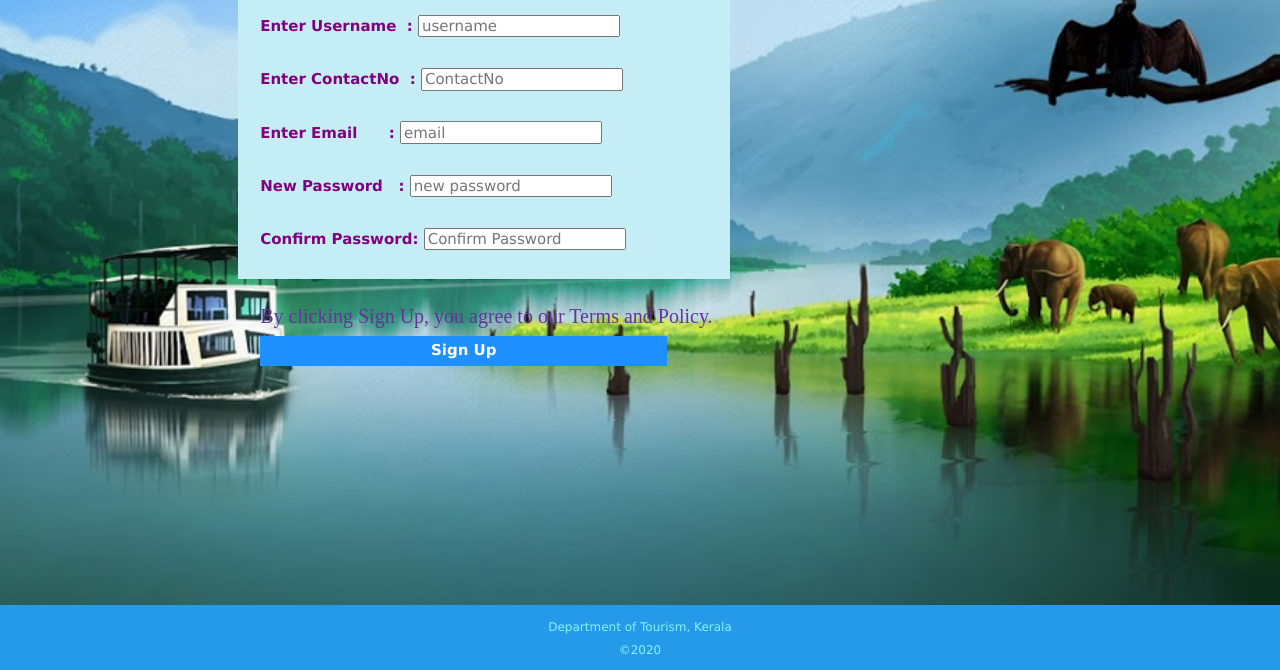
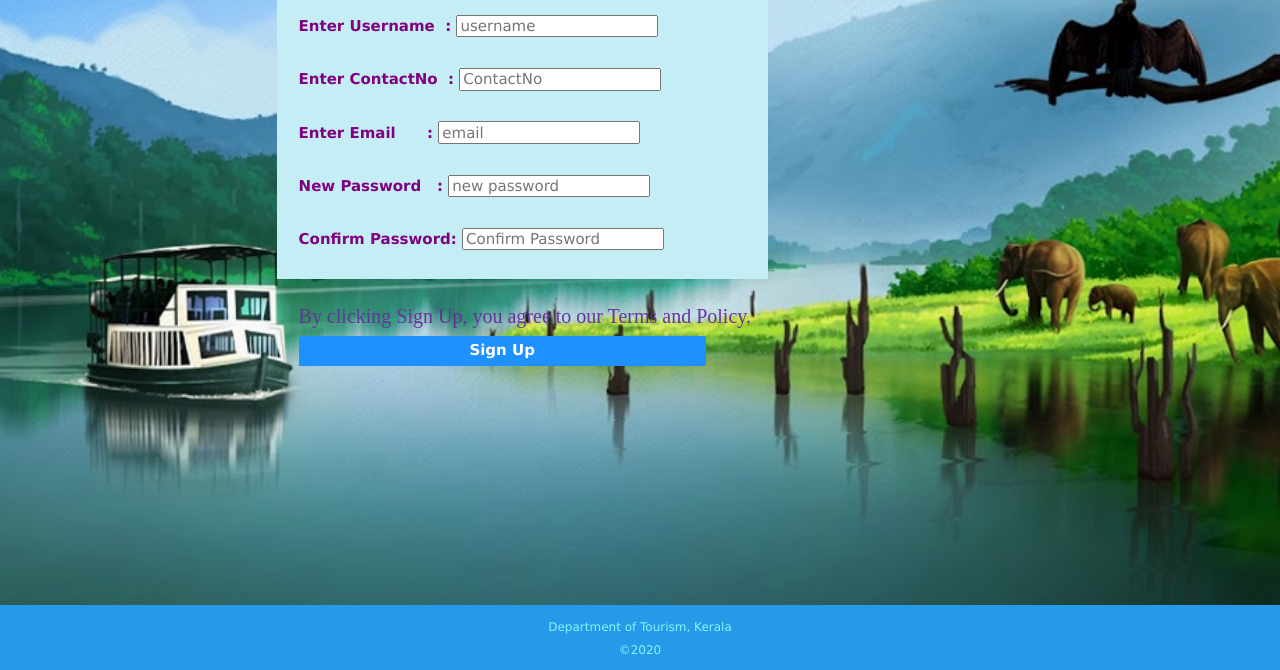
Before and after one commit to irintomy/KeralaTourismWebsite, a plain HTML site: page Assignment/signup.html in a window 1280 px wide. Shown: the part 130-800 px from the top of the page. Drawn offline with nearby package versions, Linux system fonts and the light colour scheme.

Commit message:
Update signupstyle.css

```diff
--- a/Assignment/css/signupstyle.css
+++ b/Assignment/css/signupstyle.css
@@ -30,9 +30,9 @@ img{
     background-color: rgb(196, 237, 245);
     height: 23em;
     margin-top: 5%;
-    margin-right: 43%;
+    margin-right: 40%;
     padding-top: 10px;
-    padding-bottom: 85px;
+    padding-bottom: 80px;
     padding-left: 20px;
     padding-right: 15px;
 }
```
